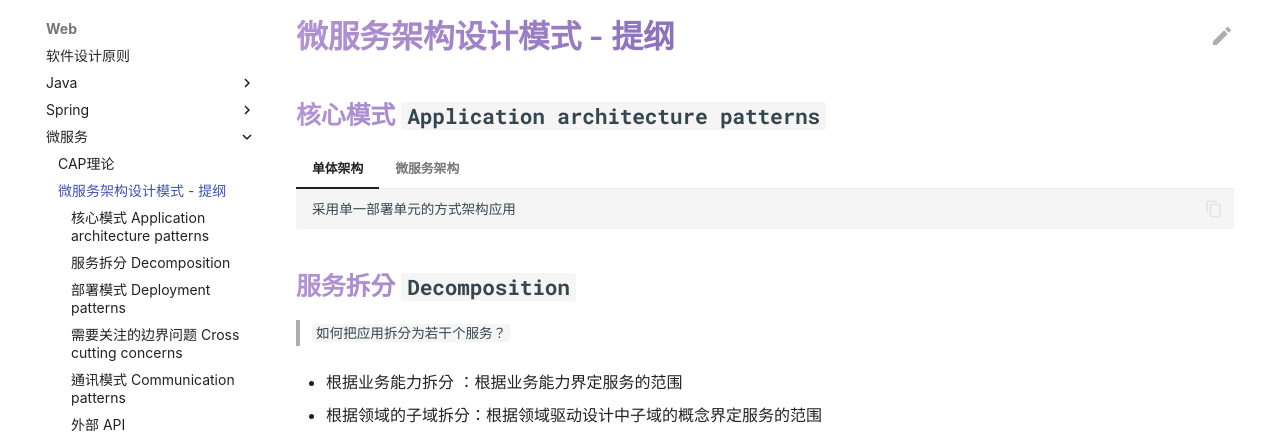
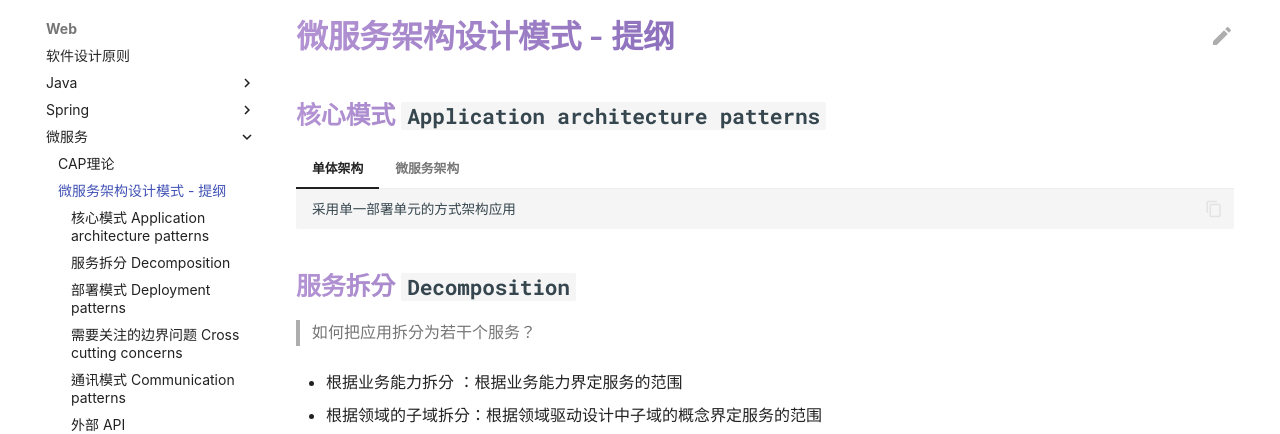
Before and after one commit to rocky-raccoon33/notes, an MkDocs documentation site: the page built from docs/Web/微服务/微服务架构设计模式.md, in a window 1280 px wide and 900 px high. Shown: the part 131-565 px from the top of the window. Built offline with MkDocs 1.6.1 and Material for MkDocs 9.7.7, drawn with Linux system fonts in a browser that asks for light colours; comment, search, counter and statistics services are not loaded.

Commit message:
extensions

````diff
--- a/docs/Web/微服务/微服务架构设计模式.md
+++ b/docs/Web/微服务/微服务架构设计模式.md
@@ -1,6 +1,6 @@
 # 微服务架构设计模式 - 提纲
 
-## **核心模式** `Application architecture patterns`
+## 核心模式 `Application architecture patterns`
 
 === "单体架构"
 
@@ -14,15 +14,15 @@
     采用一组松耦合服务的方式架构应用
  	```
 
-## **服务拆分** `Decomposition`
+## 服务拆分 `Decomposition`
 
-> `如何把应用拆分为若干个服务？`
+> 如何把应用拆分为若干个服务？
 
 - 根据业务能力拆分 ：根据业务能力界定服务的范围
 
 - 根据领域的子域拆分：根据领域驱动设计中子域的概念界定服务的范围
 
-## **部署模式** `Deployment patterns`
+## 部署模式 `Deployment patterns`
 
 > 如何部署应用程序的服务？
 
@@ -38,7 +38,7 @@
 
 - 服务部署平台 ：使用提供服务抽象能力的高度自动化部署平台部署服务实例 `Service deployment platform`
 
-## **需要关注的边界问题** `Cross cutting concerns`
+## 需要关注的边界问题 `Cross cutting concerns`
 
 > 如何处理服务实例与外界交互的问题？
 
@@ -46,7 +46,7 @@
 
 - 配置信息外部化 ：把类似数据库连接、访问密钥等配置信息外部化
 
-## **通讯模式** `Communication patterns`
+## 通讯模式 `Communication patterns`
 
 > 应该选择怎样的通信机制来进行服务间通讯和外部客户端通讯？
 
@@ -56,7 +56,7 @@
 
 - 领域独用协议 `Domain-specific protocol`：使用特定领域的通讯协议（如 SIP 会话发起协议)
 
-## **外部 API**
+## 外部 API
 
 > 如何处理外部客户端与服务之间的通讯？
 
@@ -64,7 +64,7 @@
 
 - 服务前端的后端 ：为每一类客户端都提供一个独立的 API 网关
 
-## **服务发现**
+## 服务发现
 
 > 一个基于 RPI 的客户端如何在网络上发现服务实例的位置？
 
@@ -80,13 +80,13 @@
 
 
 
-## **可靠性**
+## 可靠性
 
 > 如何避免由于服务故障或网络中断所引起的故障蔓延到其他服务？
 
 - 断路器 `Circuit Breaker`：当远端服务返回的故障率超过一定的阀值时，客户端代理（比如 API 网关)对远程服务的调用将立刻返回失败的信息
 
-## **数据管理** `Data management`
+## 数据管理 `Data management`
 
 > 如何实现数据一致性和查询？
 
@@ -106,13 +106,13 @@
 
 - 命令查询职责分离 `CQRS`：维护一个或者多个重要的数据视图以供高效率的查询
 
-## **安全** `Security`
+## 安全 `Security`
 
 > 如何向服务实例传递访问客户端的身份信息？
 
 - 访问令牌 `Access Token`：服务实例通过访问令牌来安全地传递客户端的身份信息
 
-## **测试** `Testing`
+## 测试 `Testing`
 
 > 如何更便捷的测试？
 
@@ -120,7 +120,7 @@
 
 - 服务集成协议测试 `Service Integration Contract Test`
 
-## **可观测性** `Observability`
+## 可观测性 `Observability`
 
 > 如何掌握一个运行中微服务应用的行为并进行有效的故障排错？
 
--- a/mkdocs.yml
+++ b/mkdocs.yml
@@ -9,8 +9,6 @@
   - admonition
   - footnotes
   - pymdownx.superfences
-  - pymdownx.highlight:
-      anchor_linenums: true
   - tables
   - def_list
   - pymdownx.tasklist:
````
